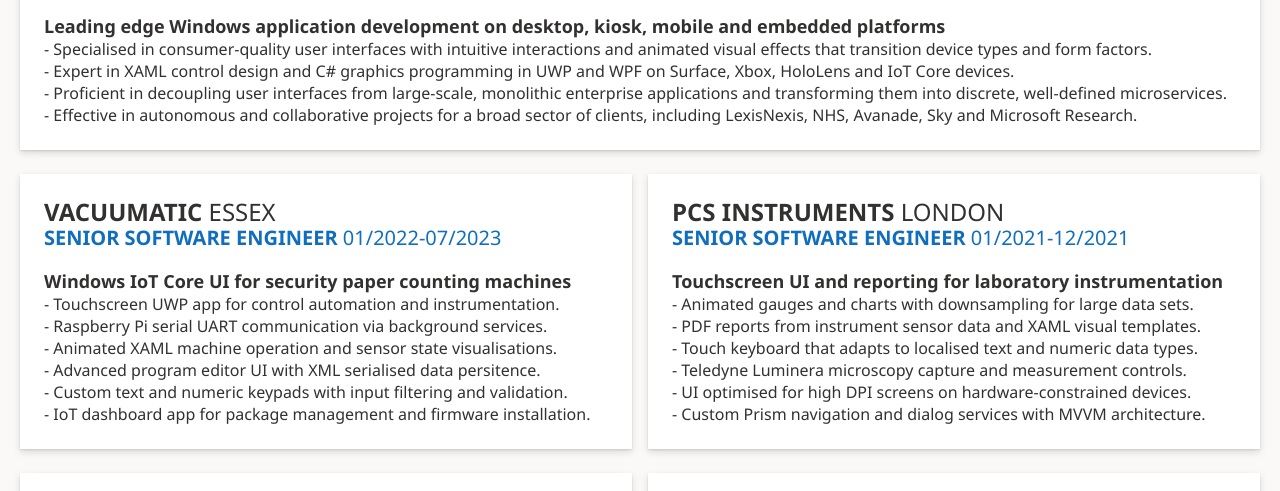
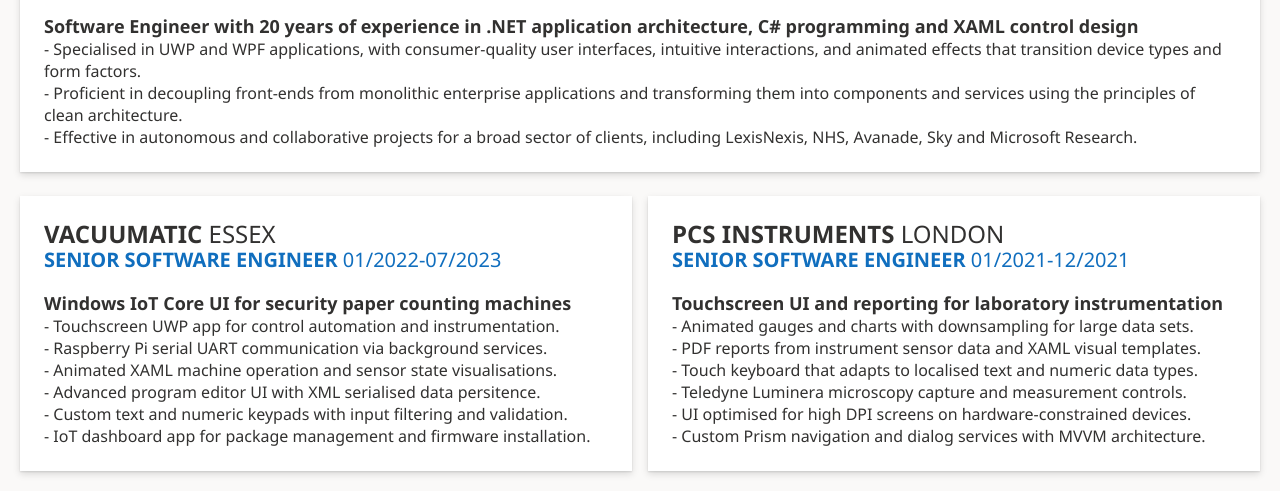
Before and after one commit to smith-andy/smith-andy.github.io, a plain HTML site: page index.html in a window 1280 px wide. Shown: the part 129-620 px from the top of the page. Drawn offline with Linux system fonts and the light colour scheme; a web font is replaced by a local one.

Commit message:
Update index

```diff
--- a/index.html
+++ b/index.html
@@ -16,7 +16,7 @@
         <div class="content">
             <div class="ms-Grid" dir="ltr">
                 <div class="ms-Grid-row">
-                    <div class="ms-Grid-col ms-Grid-col ms-sm12">
+                    <div class="ms-Grid-col ms-Grid-col ms-sm12 ms-xx12">
                         <div class="panel ms-depth-8 ms-motion-slideUpIn" style="padding: 24px">
                             <div class="ms-fontSize-32 ms-fontColor-sha" style="line-height: 36px">
                                 <span class="ms-fontWeight-semibold">ANDY SMITH</span>
@@ -28,14 +28,13 @@
                             </div>
                             <br />
                             <div class="ms-fontSize-18">
-                                <span class="ms-fontWeight-semibold" style="line-height: 24px">Leading edge Windows application development on desktop, kiosk, mobile and embedded platforms</span>
+                                <span class="ms-fontWeight-semibold" style="line-height: 24px">Software Engineer with 20 years of experience in .NET application architecture, C# programming and XAML control design</span>
                             </div>
                             <div class="ms-fontSize-16">
-                                <div>- Specialised in consumer-quality user interfaces with intuitive interactions and animated visual effects that transition device types and form factors.</div>
-                                <div>- Expert in XAML control design and C# graphics programming in UWP and WPF on Surface, Xbox, HoloLens and IoT Core devices.</div>
-                                <div>- Proficient in decoupling user interfaces from large-scale, monolithic enterprise applications and transforming them into discrete, well-defined microservices.</div>
+                                <div>- Specialised in UWP and WPF applications, with consumer-quality user interfaces, intuitive interactions, and animated effects that transition device types and form factors.</div>
+                                <div>- Proficient in decoupling front-ends from monolithic enterprise applications and transforming them into components and services using the principles of clean architecture.</div>
                                 <div>- Effective in autonomous and collaborative projects for a broad sector of clients, including LexisNexis, NHS, Avanade, Sky and Microsoft Research.</div>
-                            </div>
+                             </div>
                         </div>
                     </div>
                 </div>
```
